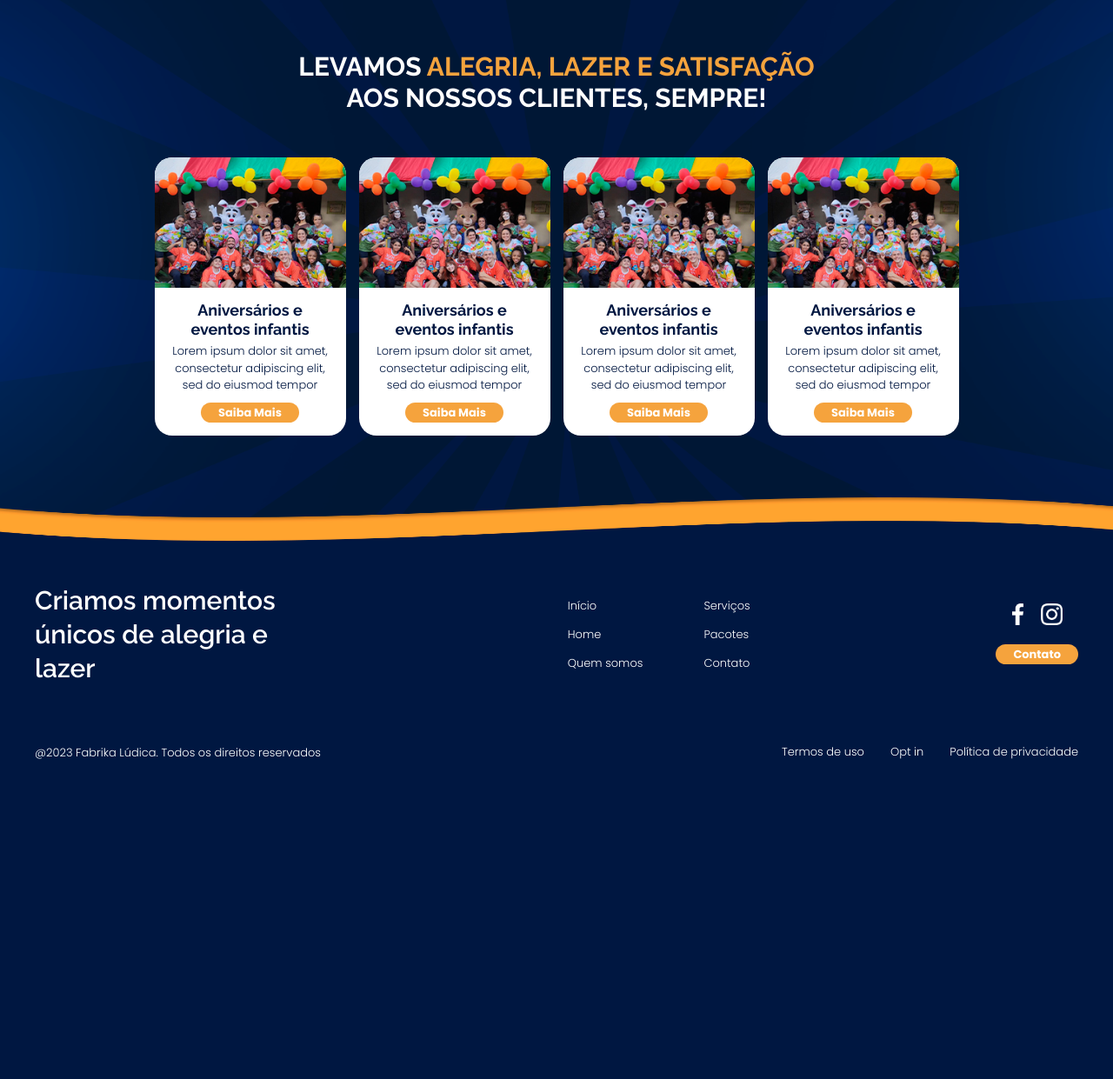
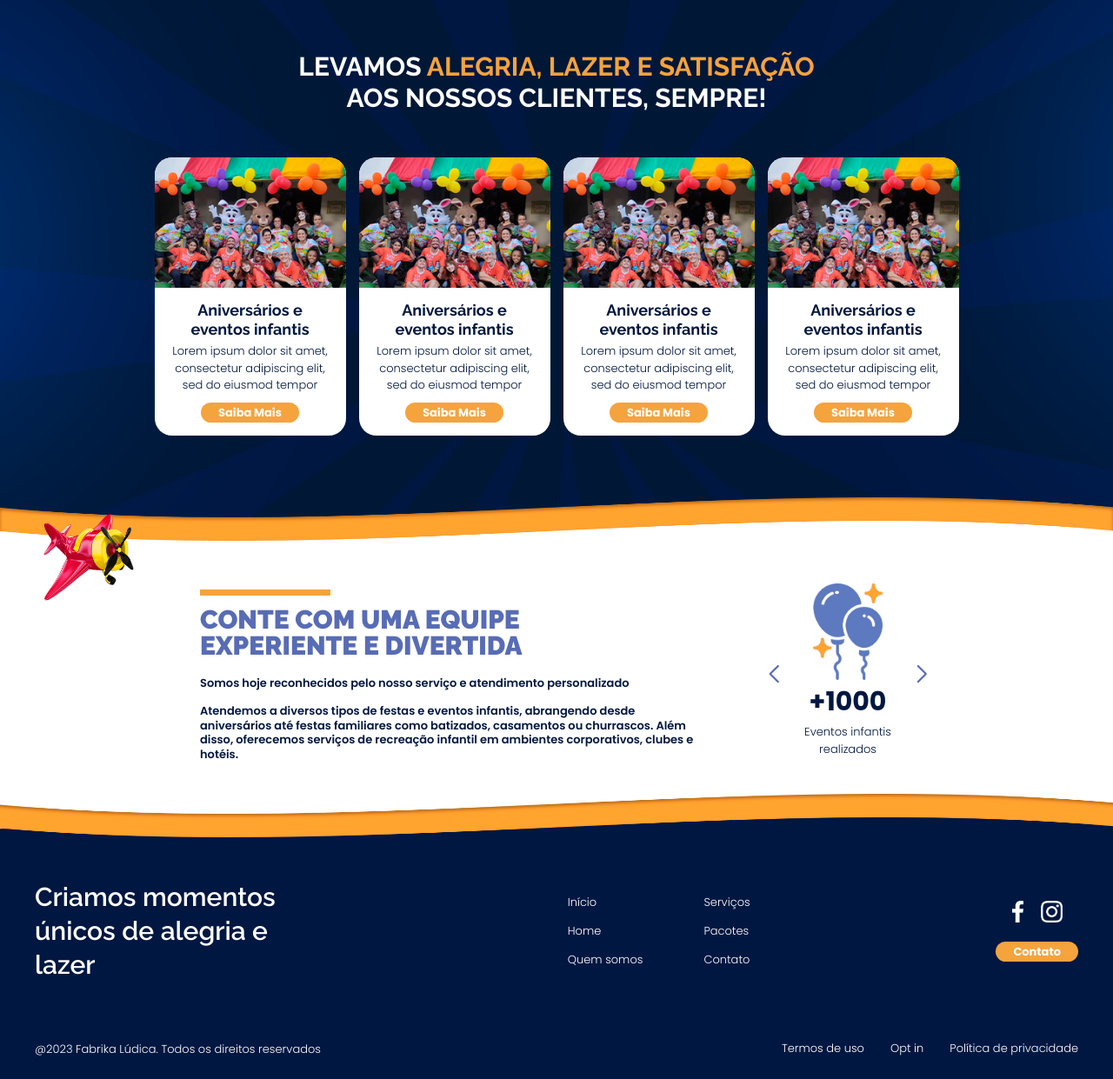
Before and after one commit to rodrigo7584/fabrika, a PHP site: page / in a window 1280 px wide. Shown: the part 1111-2352 px from the top of the page at 87% size. Before the commit the page ends 1984 px from the top, so only its background shows below. Run offline with PHP 8.4, Linux system fonts and the light colour scheme.

Commit message:
16/08/2023

```diff
--- a/index.html
+++ b/index.html
@@ -192,6 +192,52 @@
           </div>
         </div>
       </section>
+      <section class="equipe transition-before transition-white">
+        <img src="./img/plane.png" alt="" class="image-plane" />
+        <div class="container">
+          <div class="row">
+            <div class="content">
+              <h2 class="title-bar">
+                CONTE COM UMA EQUIPE <br />
+                EXPERIENTE E DIVERTIDA
+              </h2>
+              <p>
+                Somos hoje reconhecidos pelo nosso serviço e atendimento
+                personalizado
+              </p>
+              <br />
+              <p>
+                Atendemos a diversos tipos de festas e eventos infantis,
+                abrangendo desde aniversários até festas familiares como
+                batizados, casamentos ou churrascos. Além disso, oferecemos
+                serviços de recreação infantil em ambientes corporativos, clubes
+                e hotéis.
+              </p>
+            </div>
+            <div class="swiper-group">
+              <div class="swiper">
+                <div class="swiper-wrapper">
+                  <div class="swiper-slide">
+                    <div class="swiper-group-content">
+                      <img
+                        src="./img/icon-ballon-stars.png"
+                        alt=""
+                        class="icon"
+                      />
+                      <strong>+1000</strong>
+                      <p>Eventos infantis realizados</p>
+                    </div>
+                  </div>
+                  <div class="swiper-slide">Slide 2</div>
+                  <div class="swiper-slide">Slide 3</div>
+                </div>
+              </div>
+              <div class="swiper-button-prev"></div>
+              <div class="swiper-button-next"></div>
+            </div>
+          </div>
+        </div>
+      </section>
     </main>
     <footer class="transition-before transition-blue">
       <div class="container">
--- a/js/script.js
+++ b/js/script.js
@@ -19,11 +19,19 @@ document.addEventListener('scroll', function () {
   }
 })
 
-const swiper = new Swiper('.swiper-hero-index', {
-  direction: 'horizontal',
+const swiperHeroIndex = new Swiper('.swiper-hero-index', {
   loop: true,
   autoplay: {
     delay: 5000,
     disableOnInteraction: true
   }
 })
+
+const swiperGroup = new Swiper('.swiper-group .swiper', {
+  loop: true,
+
+  navigation: {
+    nextEl: '.swiper-group  .swiper-button-next',
+    prevEl: '.swiper-group  .swiper-button-prev'
+  }
+})
--- a/style.css
+++ b/style.css
@@ -7,6 +7,7 @@ IMPORTS CSS
 
 @import url('./styles/swiper-hero-index.css');
 @import url('./styles/garantia.css');
+@import url('./styles/sobre.css');
 /*
 END IMPORTS CSS
 */
@@ -157,81 +158,65 @@ a:hover {
 .transition-before.transition-white::before{
   background-image: url('./img/transition.png');
 }
-.sobre{
-  background-image: url('./img/bg-blue.png');
-  background-repeat: no-repeat;
-  background-position: center;
-  background-size: cover;
-  padding: 6rem 0 12rem 0;
+.equipe{
+  position: relative;
+  padding: 5rem 0 8rem 0;
 }
-.sobre .title-simple{
-  width: 60rem;
-  margin-left: auto;
-  margin-right: auto;
-  margin-bottom: 5rem;
+.equipe .image-plane{
+  position: absolute;
+  height: 10rem;
+  top: -3rem;
+  z-index: 5;
+  left: 5rem;
+}
+.equipe .row{
+  display: flex;
+  gap: 10rem;
+  width: 70%;
+  margin: 0 auto;
+}
+.equipe .content p{
+  color: var(--blue-300);
+}
+.equipe .swiper-group{
+  position: relative;
+  width: 15rem;
+}
+.equipe .swiper-group .swiper-button-next, .equipe .swiper-group .swiper-button-prev {
+  width: 2rem;
+}
+.equipe .swiper-group .swiper-button-next:after,.equipe .swiper-group  .swiper-button-prev:after {
+  font-size: 2rem;
+  font-weight: var(--font-black);
+  color: var(--blue-100);
+}
+.equipe .swiper-group .swiper-button-next {
+  right: -2rem;
+}
+.equipe .swiper-group .swiper-button-prev {
+  left: -2rem;
+}
+.equipe .swiper-group .swiper-group-content{
+  display: flex;
+  flex-direction: column;
+  align-items: center;
+  gap: 1rem;
+}
+.equipe .swiper-group .swiper-group-content .icon{
+  width: 8rem;
+}
+.equipe .swiper-group .swiper-group-content strong{
+  font-family: var(--pop);
+  font-weight: var(--font-bold);
+  font-size: 3rem;
+  color: var(--blue-300);
+}
+.equipe .swiper-group .swiper-group-content p{
   text-align: center;
-}
-.sobre .boxes{
-  display: flex;
-  justify-content: center;
-  flex-wrap: wrap;
-  gap: 1.5rem;
-}
-.sobre .box{
-  background: var(--white);
-  border-radius: 2rem;
-  overflow: hidden;
-  width: 22rem;
-}
-.sobre .box .thumb{
-  height: 15rem;
-  width: 100%;
-}
-.sobre .box .thumb img{
-  width: 100%;
-  height: 100%;
-  object-fit: cover;
-}
-.sobre .box .content{
-  padding: 1.5rem;
-}
-.sobre .box .content .btn{
-  margin-bottom: 0;
-  margin-left: auto;
-  margin-right: auto;
-}
-.sobre .box .content .box-title{
-    font-family: var(--ral);
-    font-weight: var(--font-bold);
-    font-size: 1.8rem;
-    text-align: center;
-    line-height: 1.2;
-    color: var(--blue-300);
-    margin-bottom: 0.5rem;
-}
-.sobre .box .content p{
   color: var(--blue-300);
   font-weight: var(--font-light);
   line-height: 1.5;
-  text-align: center;
 }
-
-@media (max-width: 992px) {
-  .sobre .box {
-    width: 24rem;
-  }
-}
-@media (max-width: 768px) {
-  .sobre .title-simple {
-    width: 100%;
-  }
-}
-@media (max-width: 576px) {
-  .sobre .box {
-    width: 28rem;
-  }
-}
-
 @media (max-width: 1400px) {
   .container {
     max-width: 1200px;
```
Also changed, not shown: styles/sobre.css (added, +74 -0 lines).
